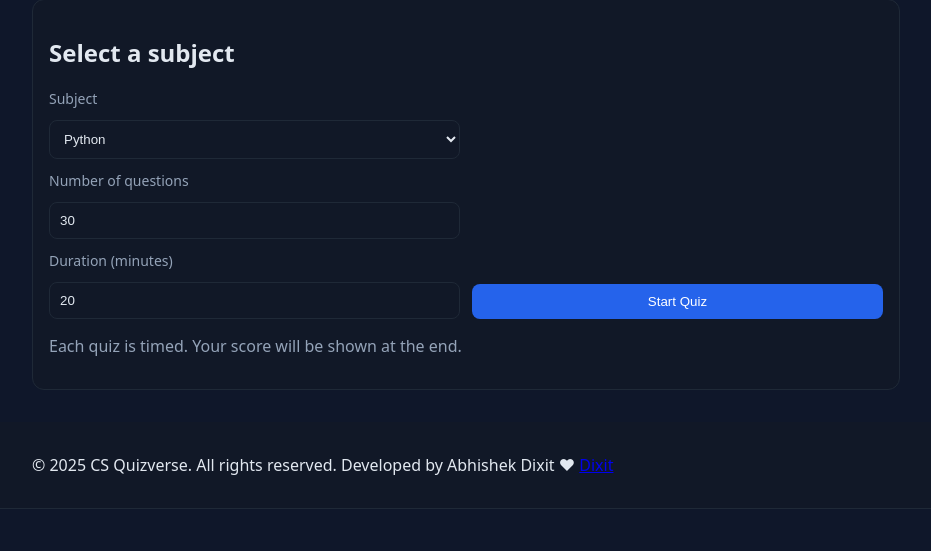
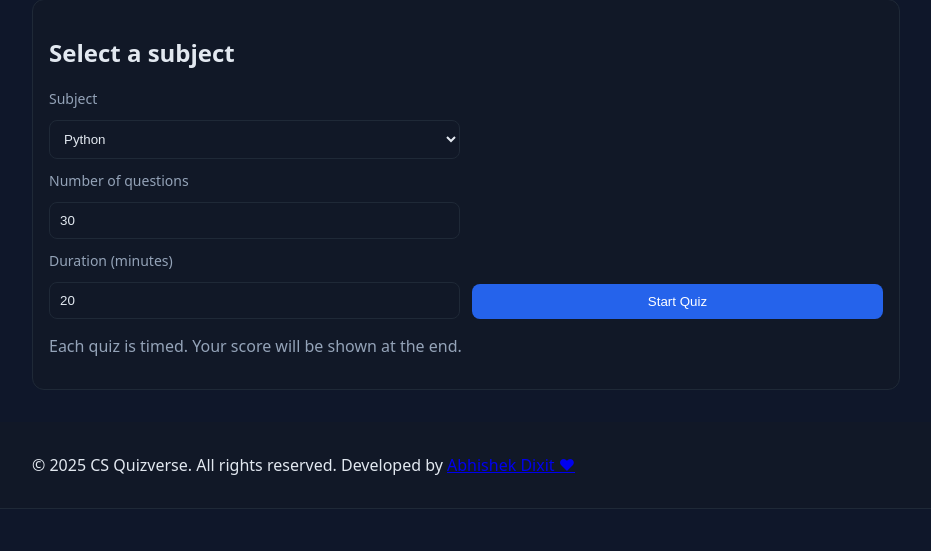
Before and after one commit to abhishek525dixit/CS_QuizXverse, a Flask app: page / in a window 1280 px wide. Shown: the part 123-674 px from the top of the page, without its empty margins (174-1105 px from the left). Run offline with Flask 3, Linux system fonts and the light colour scheme.

Commit message:
Update base.html

```diff
--- a/templates/base.html
+++ b/templates/base.html
@@ -23,7 +23,7 @@
 	</main>
 	<footer class="app-footer">
 		<div class="container">
-			<p>© 2025 CS Quizverse. All rights reserved. Developed by Abhishek Dixit ❤ <a href="https://github.com/abhishek525dixit">Dixit</a></p>
+			<p>© 2025 CS Quizverse. All rights reserved. Developed by <a href="https://github.com/abhishek525dixit">Abhishek Dixit ❤</a></p>
 		</div>
 	</footer>
 	<script>
```
